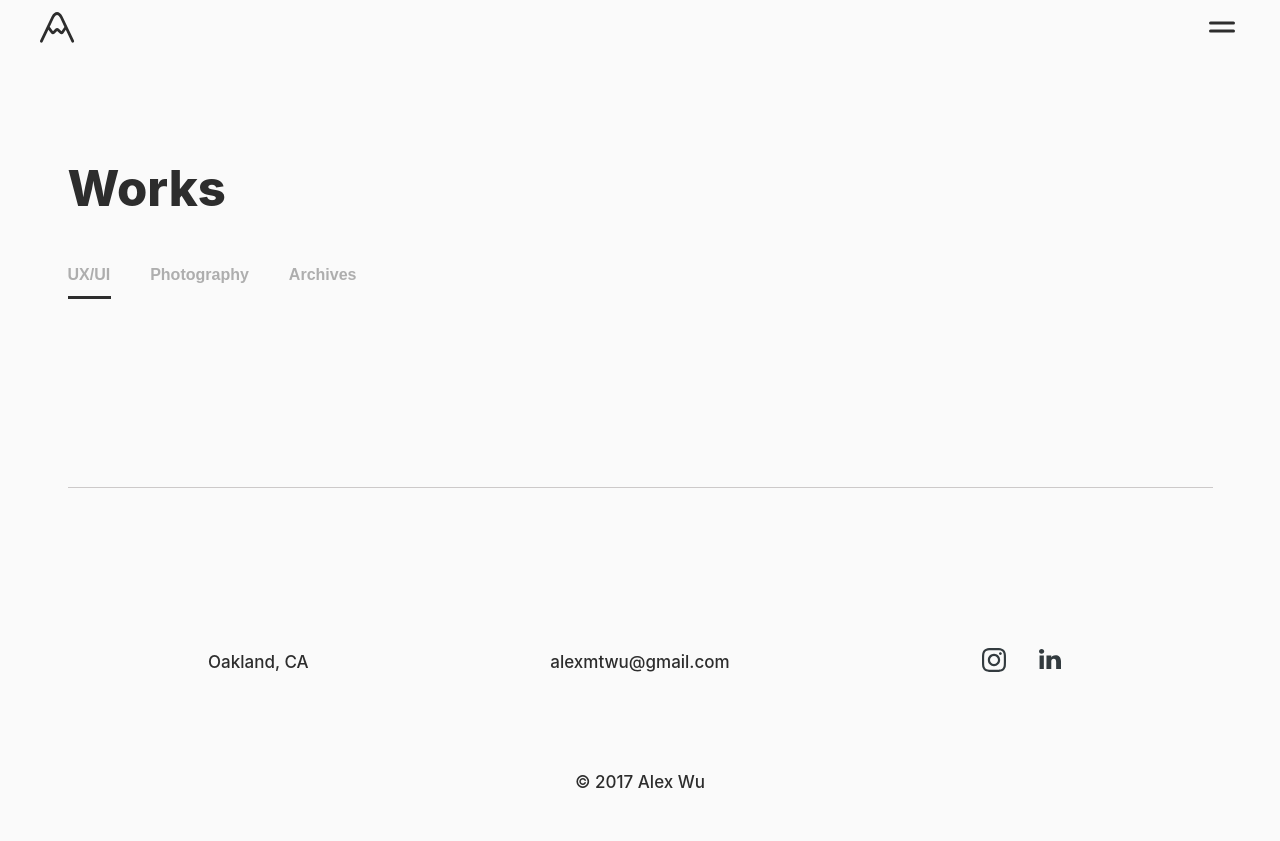
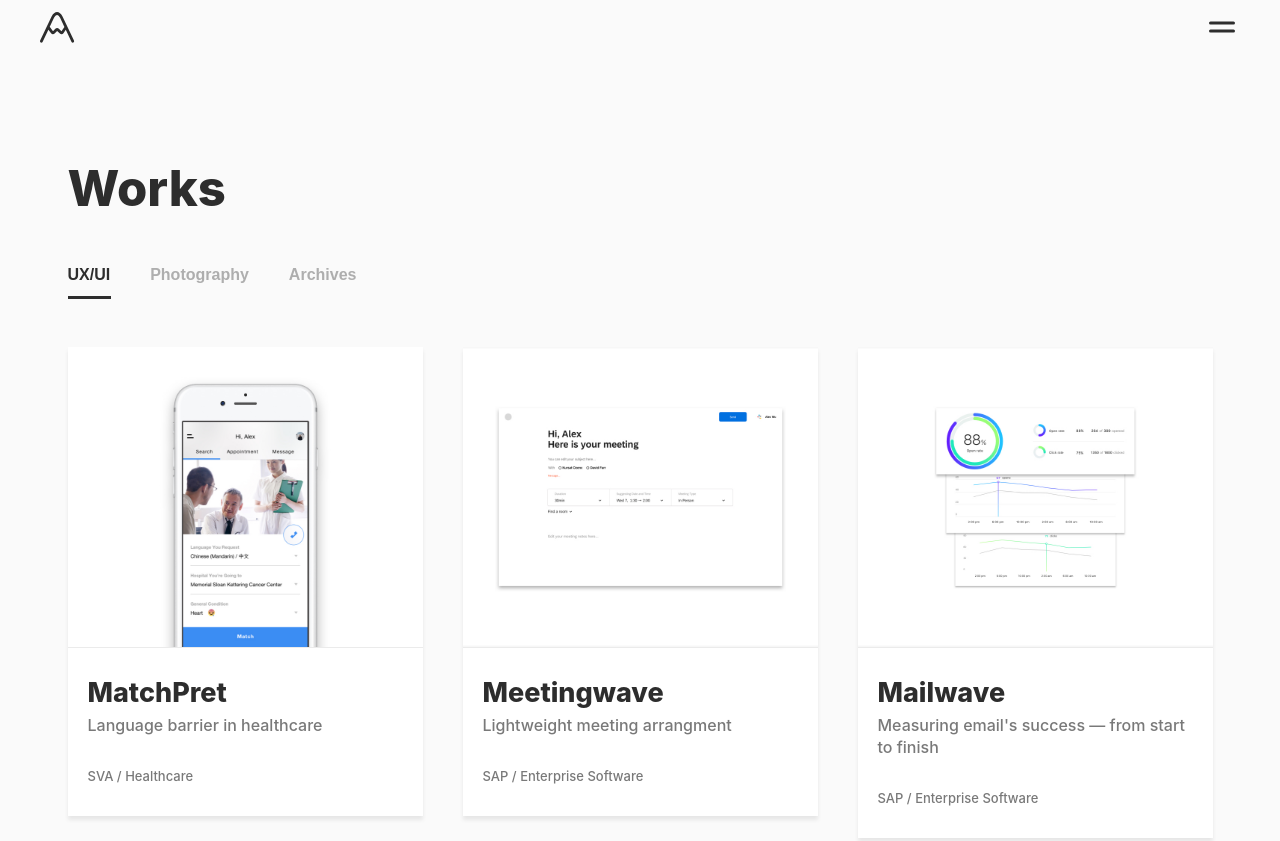
Before and after one commit to alexmtwu/alexmtwu.github.io, a plain HTML site: page works.html in a window 1280 px wide. Shown: the top 841 px of the page. Drawn offline with nearby package versions, Linux system fonts and the light colour scheme; files that its build step writes are made by us from their sources.

Commit message:
update works.html

```diff
--- a/works.html
+++ b/works.html
@@ -7,24 +7,15 @@
     <meta name="viewport" content="width=device-width, initial-scale=1, shrink-to-fit=no">
     <meta name="description" content="Alex Wu's Design Portfolio">
     <meta name="author" content="Alex Wu">
-    <link href="flex-layout-attribute.min.css" rel="stylesheet">
+    <link href="css/flex-layout-attribute.min.css" rel="stylesheet">
 
-    <link href="global.css" rel="stylesheet">
-    <link href="topbar.css" rel="stylesheet">
-    <link href="responsive.css" rel="stylesheet">
-    <link href="animation.css" rel="stylesheet">
-    <script type="text/javascript" src="jquery-3.2.1.min.js"></script>
+    <link href="css/global.css" rel="stylesheet">
+    <link href="css/topbar.css" rel="stylesheet">
+    <link href="css/responsive.css" rel="stylesheet">
+    <link href="css/animation.css" rel="stylesheet">
+    <script type="text/javascript" src="js/jquery-3.2.1.min.js"></script>
 
     <meta name="viewport" content="width=device-width, initial-scale=1.0, maximum-scale=1.0, user-scalable=no">
-
-
-
-<!--
-    <link rel="stylesheet" href="https://maxcdn.bootstrapcdn.com/bootstrap/4.0.0-beta/css/bootstrap.min.css" integrity="sha384-/Y6pD6FV/Vv2HJnA6t+vslU6fwYXjCFtcEpHbNJ0lyAFsXTsjBbfaDjzALeQsN6M" crossorigin="anonymous">
-    <script src="https://code.jquery.com/jquery-3.2.1.slim.min.js" integrity="sha384-KJ3o2DKtIkvYIK3UENzmM7KCkRr/rE9/Qpg6aAZGJwFDMVNA/GpGFF93hXpG5KkN" crossorigin="anonymous"></script>
-    <script src="https://cdnjs.cloudflare.com/ajax/libs/popper.js/1.11.0/umd/popper.min.js" integrity="sha384-b/U6ypiBEHpOf/4+1nzFpr53nxSS+GLCkfwBdFNTxtclqqenISfwAzpKaMNFNmj4" crossorigin="anonymous"></script>
-    <script src="https://maxcdn.bootstrapcdn.com/bootstrap/4.0.0-beta/js/bootstrap.min.js" integrity="sha384-h0AbiXch4ZDo7tp9hKZ4TsHbi047NrKGLO3SEJAg45jXxnGIfYzk4Si90RDIqNm1" crossorigin="anonymous"></script> -->
-
 
 </head>
 
@@ -375,9 +366,8 @@
 
 
 
-
-<script type="text/javascript" src="homepage.js"></script>
-<script type="text/javascript" src="header.js"></script>
+<script type="text/javascript" src="js/homepage.js"></script>
+<script type="text/javascript" src="js/header.js"></script>
 
 <script type="text/javascript">
 
```
